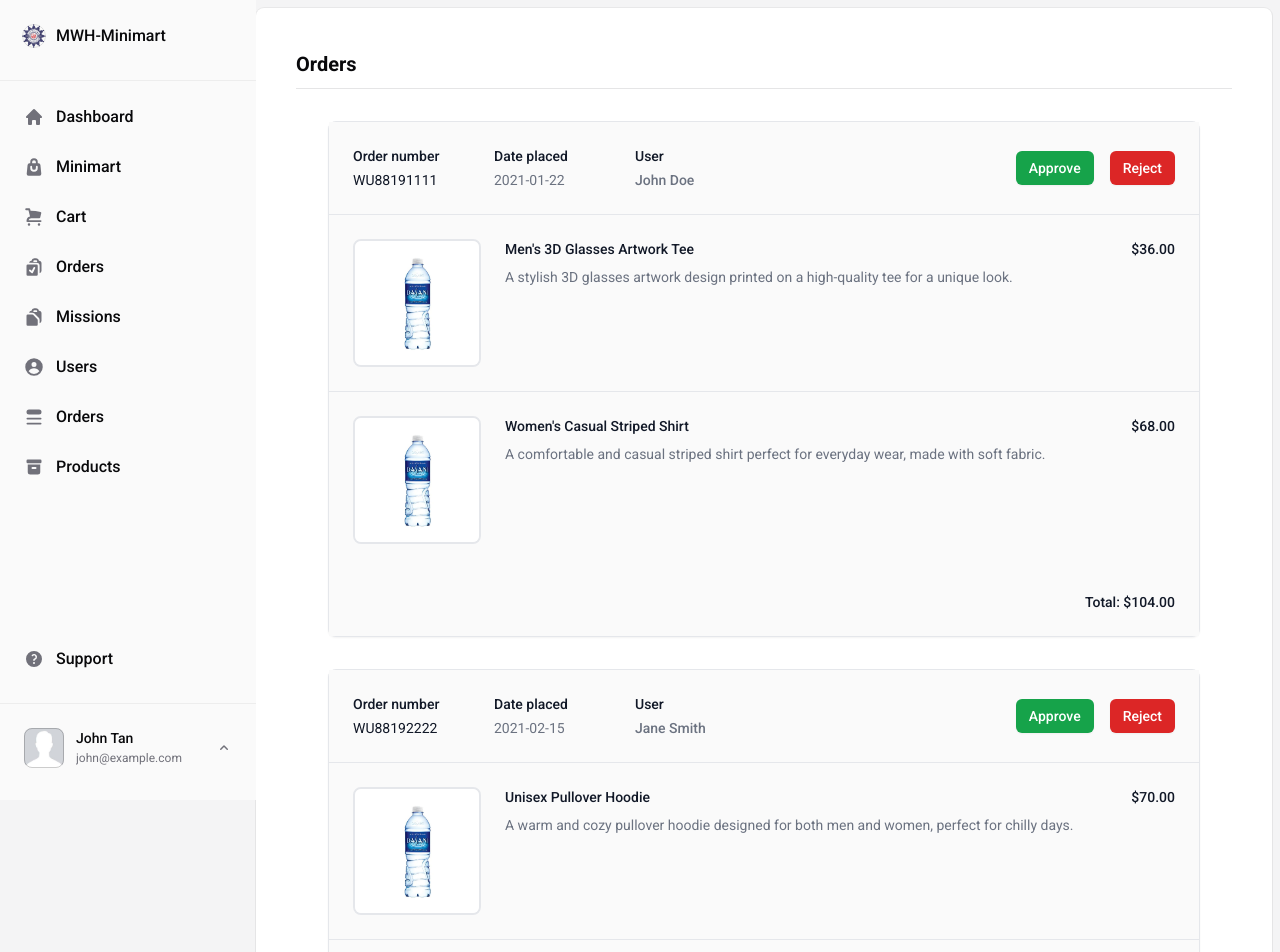
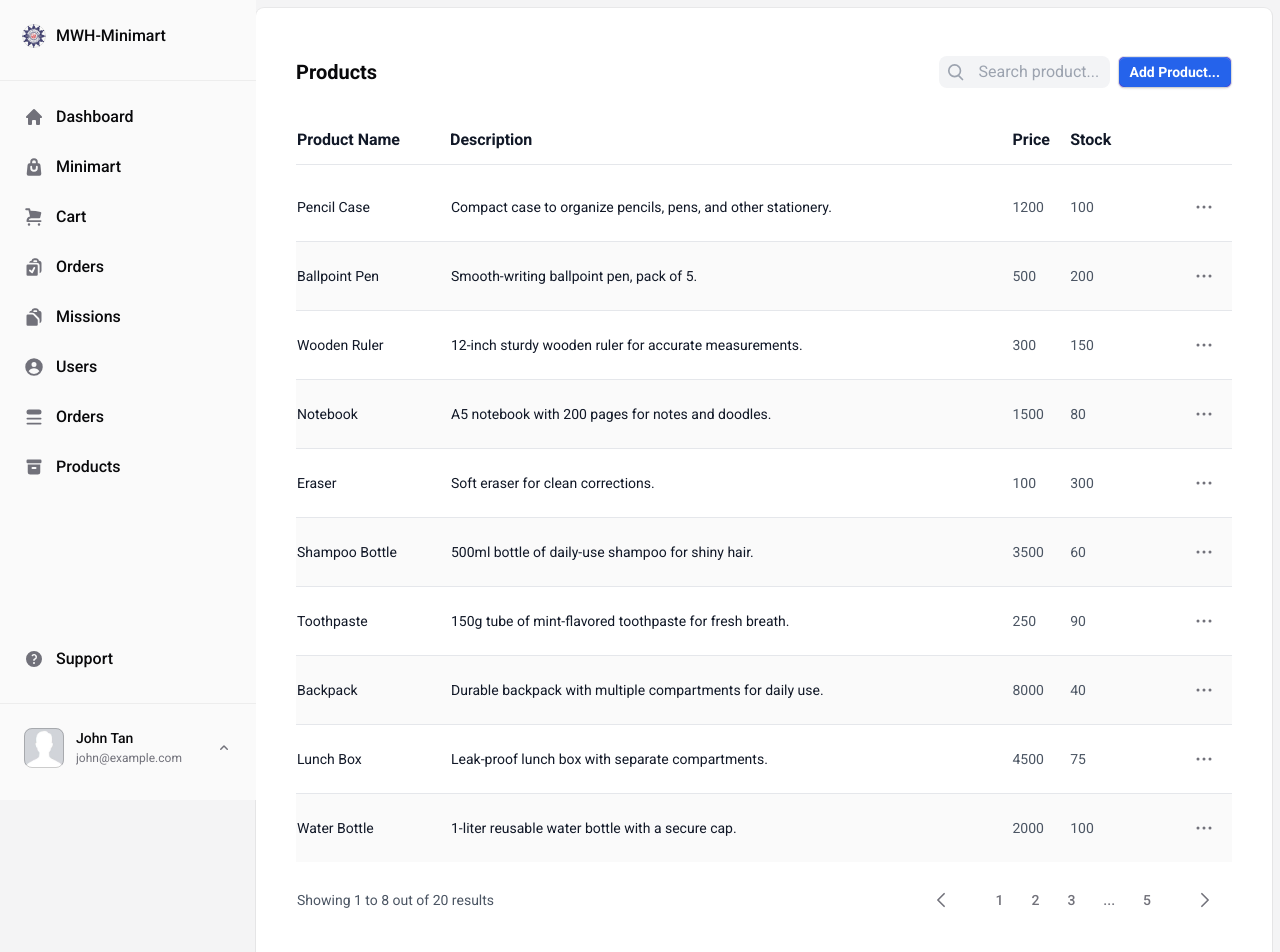
Before and after one commit to c0dn/h4g_front, a React (Vite) app: page /app/products in a window 1280 px wide. Before the commit this address led to /app/manage_orders. Shown: the top 952 px of the page. Built offline with nearby package versions, Linux system fonts and the light colour scheme.

Commit message:
Edited users and products pages style

```diff
--- a/src/UserContext.tsx
+++ b/src/UserContext.tsx
@@ -176,7 +176,7 @@ export const AuthContextProvider: FC<Props> = ({ children }) => {
             if (typeof window === 'object') {
                 if (storedUser) setUserInfo(storedUser);
                 if (!storedRefreshToken && !storedAccessToken) {
-                    navigate("/app/manage_orders")
+                    navigate("/app/products")
                 } else if (!storedAccessToken) {
                     if (isFirstMount) {
                         navigate("/login")
--- a/src/pages/Products.tsx
+++ b/src/pages/Products.tsx
@@ -1,4 +1,5 @@
 import { Heading } from "../components/heading"
+import { Button } from '../components/button'
 
 const products = [
     {
@@ -66,75 +67,153 @@ const products = [
 
 export default function Products() {
     return (
-        <div>
-            <div className="mx-auto max-w-7xl">
+        <div class="min-h-screen w-full">
+
             <div className="sm:flex sm:items-center">
                 <div className="sm:flex-auto">
                     <Heading>Products</Heading>
                 </div>
-                    <div className="mt-4 sm:ml-16 sm:mt-0 sm:flex-none">
-                        <button
-                            type="button"
-                            className="block rounded-md bg-indigo-600 px-3 py-2 text-center text-sm font-semibold text-white shadow-sm hover:bg-indigo-500 focus-visible:outline focus-visible:outline-2 focus-visible:outline-offset-2 focus-visible:outline-indigo-600"
+                <div className="flex w-full justify-end items-center py-2">
+                    <div className="flex relative w-1/5 bg-gray-100 rounded-lg mr-2">
+                        <input
+                            type="text"
+                            placeholder="Search product..."
+                            className="w-full bg-transparent py-1 pl-10 text-medium font-normal text-gray-900 focus:outline-none"
+                        />
+                        <button>
+                            <svg
+                                xmlns="http://www.w3.org/2000/svg"
+                                className="absolute -left-0.5 top-1/2 transform -translate-y-1/2 h-5 w-5 ml-2 text-gray-400"
+                                fill="none"
+                                viewBox="0 0 24 24"
+                                stroke="currentColor"
+                                strokeWidth="2"
                             >
-                            Add product
+                                <path
+                                    strokeLinecap="round"
+                                    strokeLinejoin="round"
+                                    d="M21 21l-4.35-4.35m1.9-6.15a7 7 0 11-14 0 7 7 0 0114 0z"
+                                />
+                            </svg>
                         </button>
                     </div>
+                    <div>
+                        <Button
+                            color="blue"
+                            className="rounded-md bg-indigo-600 px-3 py-2 text-center text-sm font-semibold text-white shadow-sm hover:bg-blue-500 focus-visible:outline focus-visible:outline-2 focus-visible:outline-offset-2 focus-visible:outline-blue-600"
+                            href=""
+                        >
+                            Add Product...
+                        </Button>
+                    </div>
+
                 </div>
             </div>
-            <div className="mt-8 flow-root overflow-hidden">
-                <div className="mx-auto max-w-7xl">
-                    <table className="w-full text-left">
-                        <thead className="bg-white">
+            <div className="mt-6 flow-root">
+                <div className="-my-2">
+                    <div className="block min-w-full py-1 align-middle">
+                        <table className="min-w-full">
+                            <div className="mb-2">
+                            </div>
+                            <thead className="border border-t-0 border-x-0">
                                 <tr>
-                                <th scope="col" className="relative isolate py-3.5 pr-3 text-left text-sm font-semibold text-gray-900">
+                                    <th scope="col" className="py-3 text-left text-medium font-semibold text-gray-900">
                                         Product Name
-                                    <div className="absolute inset-y-0 right-full -z-10 w-screen border-b border-b-gray-200" />
-                                    <div className="absolute inset-y-0 left-0 -z-10 w-screen border-b border-b-gray-200" />
                                     </th>
-                                <th
-                                    scope="col"
-                                    className="px-3 py-3.5 text-left text-sm font-semibold text-gray-900"
-                                >
+                                    <th scope="col" className="py-3 pl-4 pr-3 text-left text-medium font-semibold text-gray-900 sm:pl-0">
                                         Description
                                     </th>
-                                <th
-                                    scope="col"
-                                    className="px-3 py-3.5 text-left text-sm font-semibold text-gray-900"
-                                >
+                                    <th scope="col" className="py-3 text-left text-medium font-semibold text-gray-900">
                                         Price
                                     </th>
-                                <th
-                                    scope="col"
-                                    className="hidden px-3 py-3.5 text-left text-sm font-semibold text-gray-900 sm:table-cell"
-                                >
+                                    <th scope="col" className="py-3 text-left text-medium font-semibold text-gray-900">
                                         Stock
-                                </th>
-                                <th scope="col" className="relative py-3.5 pl-3">
-                                    <span className="sr-only">View</span>
                                     </th>
                                 </tr>
                             </thead>
-                        <tbody>
-                            {products.map((product) => (
-                                <tr key={product.name}>
-                                    <td className="relative py-4 pr-3 text-sm font-medium text-gray-900">
-                                        {product.name}
-                                        <div className="absolute bottom-0 right-full h-px w-screen bg-gray-100" />
-                                        <div className="absolute bottom-0 left-0 h-px w-screen bg-gray-100" />
-                                    </td>
-                                    <td className="px-3 py-4 text-sm text-gray-500">{product.description}</td>
-                                    <td className="px-3 py-4 text-sm text-gray-500">{product.price}</td>
-                                    <td className="hidden px-3 py-4 text-sm text-gray-500 sm:table-cell">{product.stock}</td>
-                                    <td className="relative py-4 pl-3 text-right text-sm font-medium">
-                                        <a href="#" className="text-indigo-600 hover:text-indigo-900">
-                                            View<span className="sr-only">, {product.name}</span>
-                                        </a>
+                            <tbody className="divide-y divide-gray-200 px-2">
+                                {products.map((product, index) => (
+                                    <tr
+                                        key={product.name}
+                                        className={index % 2 === 0 ? "bg-white" : "bg-zinc-50"}
+                                    >
+                                        <td className="whitespace-nowrap py-1.5 text-sm text-gray-900">{product.name}</td>
+                                        <td className="whitespace-nowrap py-1.5 text-sm text-gray-900">{product.description}</td>
+                                        <td className="whitespace-nowrap py-1.5 text-sm text-gray-600">{product.price}</td>
+                                        <td className="whitespace-nowrap py-1.5 text-sm text-gray-600">{product.stock}</td>
+                                        <td className="relative whitespace-nowrap py-1.5 pl-3 pr-4 text-right text-sm font-medium sm:pr-0">
+                                            <button
+                                                href="#"
+                                                className="inline-flex items-center text-zinc-500 hover:text-zinc-900 p-4"
+                                                aria-label={`View details of ${product.name}`}
+                                            >
+                                                <svg xmlns="http://www.w3.org/2000/svg" fill="none" viewBox="0 0 24 24" stroke-width="1.5" stroke="currentColor" class="size-6">
+                                                    <path stroke-linecap="round" stroke-linejoin="round" d="M6.75 12a.75.75 0 1 1-1.5 0 .75.75 0 0 1 1.5 0ZM12.75 12a.75.75 0 1 1-1.5 0 .75.75 0 0 1 1.5 0ZM18.75 12a.75.75 0 1 1-1.5 0 .75.75 0 0 1 1.5 0Z" />
+                                                </svg>
+
+                                                <span className="sr-only">{`, ${product.name}`}</span>
+                                            </button>
                                         </td>
                                     </tr>
                                 ))}
                             </tbody>
+                            <tfoot>
+                                <tr>
+                                    <td colSpan="6" className=" py-3 text-sm text-gray-600">
+                                        <div className="flex justify-between items-center">
+                                            <p>Showing 1 to 8 out of 20 results</p>
+                                            <div className="flex items-center gap-2">
+                                                <button className="inline-flex items-center p-4 text-sm text-zinc-500 hover:text-zinc-900 font-medium">
+                                                    <svg
+                                                        xmlns="http://www.w3.org/2000/svg"
+                                                        fill="none"
+                                                        viewBox="0 0 24 24"
+                                                        strokeWidth="2"
+                                                        stroke="currentColor"
+                                                        className="w-5 h-5 mr-2"
+                                                    >
+                                                        <path
+                                                            strokeLinecap="round"
+                                                            strokeLinejoin="round"
+                                                            d="M15.75 19.5L8.25 12l7.5-7.5"
+                                                        />
+                                                    </svg>
+                                                </button>
+                                                <div className="flex items-center gap-1">
+                                                    {[1, 2, 3, "...", 5].map((page, index) => (
+                                                        <button
+                                                            key={index}
+                                                            className={`px-3 py-1.5 text-sm font-medium text-zinc-500 hover:text-white hover:bg-blue-600 rounded-md ${typeof page === "number" ? "cursor-pointer" : "cursor-default"
+                                                                }`}
+                                                            disabled={typeof page !== "number"}
+                                                        >
+                                                            {page}
+                                                        </button>
+                                                    ))}
+                                                </div>
+                                                <button className="inline-flex items-center p-4 text-sm text-zinc-500 hover:text-zinc-900 font-lg">
+                                                    <svg
+                                                        xmlns="http://www.w3.org/2000/svg"
+                                                        fill="none"
+                                                        viewBox="0 0 24 24"
+                                                        strokeWidth="2"
+                                                        stroke="currentColor"
+                                                        className="w-5 h-5 ml-2"
+                                                    >
+                                                        <path
+                                                            strokeLinecap="round"
+                                                            strokeLinejoin="round"
+                                                            d="M8.25 4.5l7.5 7.5-7.5 7.5"
+                                                        />
+                                                    </svg>
+                                                </button>
+                                            </div>
+                                        </div>
+                                    </td>
+                                </tr>
+                            </tfoot>
                         </table>
+                    </div>
                 </div>
             </div>
         </div>
--- a/src/pages/Users.tsx
+++ b/src/pages/Users.tsx
@@ -26,7 +26,7 @@ export default function Users() {
             <input
               type="text"
               placeholder="Search user..."
-              className="w-full bg-transparent py-2 pl-10 text-medium font-normal text-gray-900 focus:outline-none"
+              className="w-full bg-transparent py-1 pl-10 text-medium font-normal text-gray-900 focus:outline-none"
             />
             <button>
               <svg
```
Lines whose indentation alone changed are shown as unchanged.
